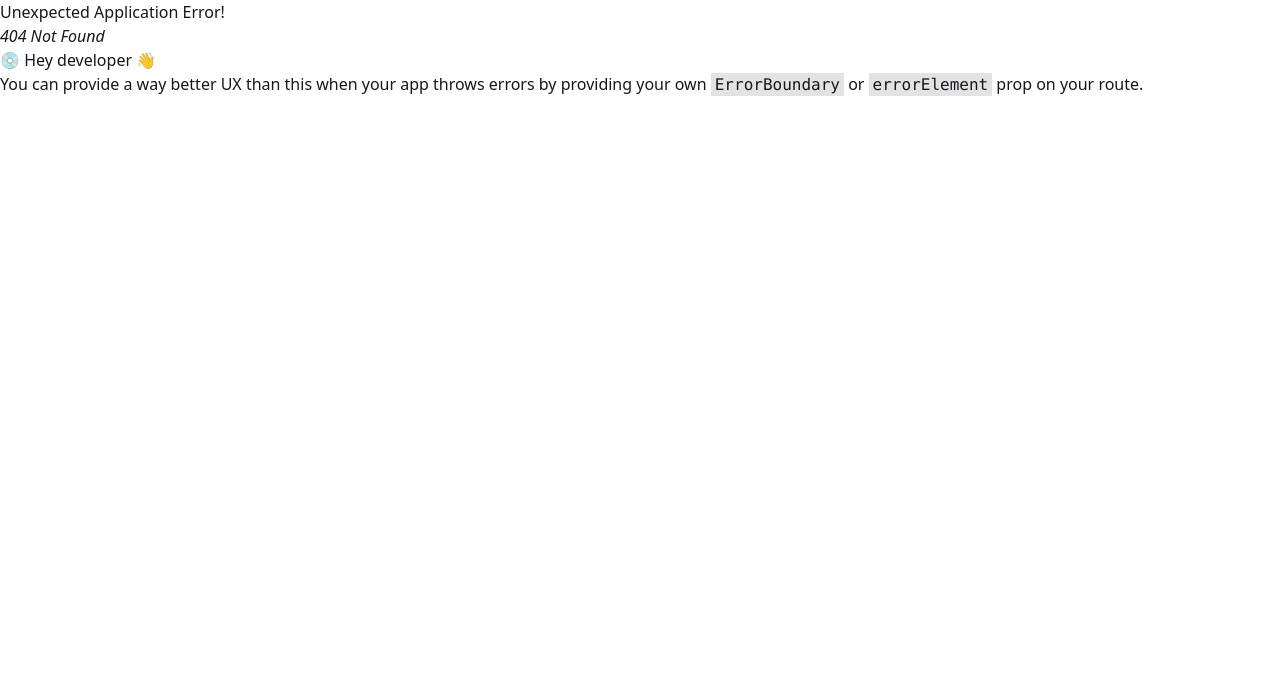
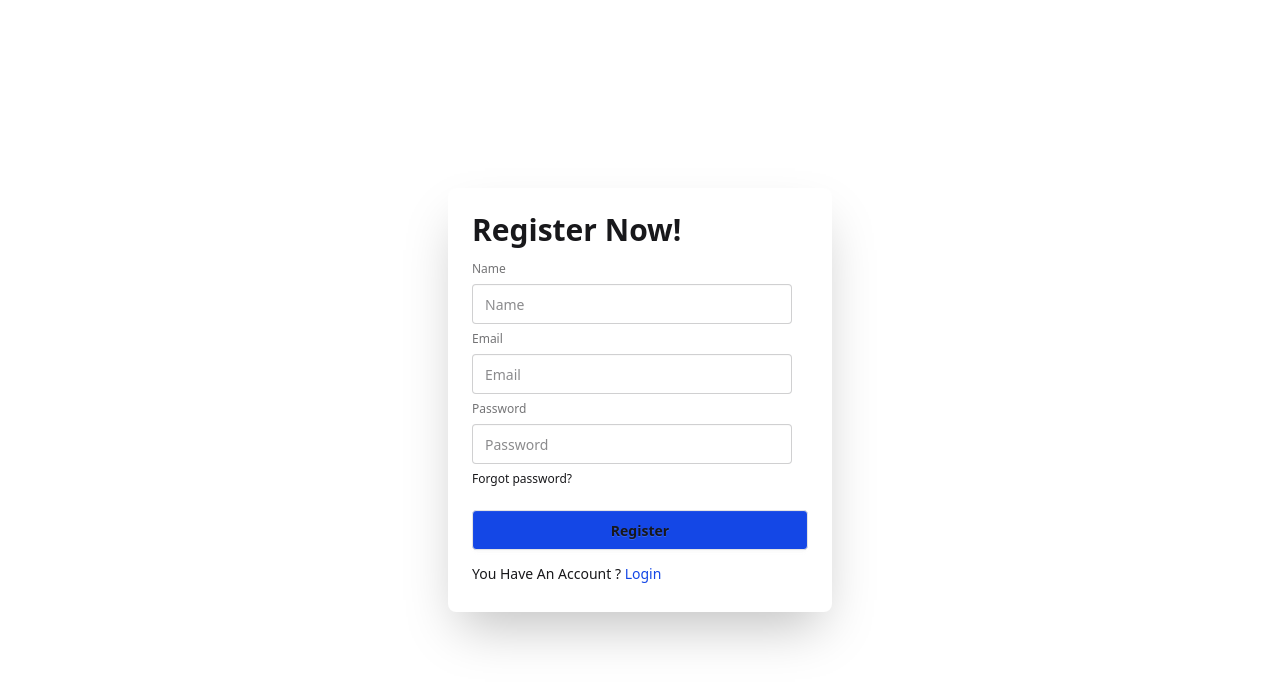
Before and after one commit to mdsaifulsaif/JobTrack-Client-9, a React (Vite) app: page /auth/register in a window 1280 px wide. Before the commit this address had no page. Shown: the top 686 px of the page. Built offline with nearby package versions, Linux system fonts and the light colour scheme.

Commit message:
{commit_message}

```diff
--- /dev/null
+++ b/src/Components/Company.jsx
@@ -0,0 +1,45 @@
+import React from "react";
+import { FaMapMarkerAlt, FaGlobe, FaIndustry } from "react-icons/fa";
+
+const Company = ({ comp }) => {
+  //   const company = {
+  //     id: "4",
+  //     name: "NextGen AI",
+  //     logo: "https://example.com/logos/nextgenai.png",
+  //     location: "Boston, MA",
+  //     website: "https://nextgenai.io",
+  //     industry: "Artificial Intelligence",
+  //   };
+
+  return (
+    <div className=" w-11/12 mx-auto bg-white shadow-lg rounded-2xl p-6 flex flex-col items-center space-y-4">
+      <img
+        src={comp.logo}
+        alt={`${comp.name} logo`}
+        className="w-24 h-24 object-contain rounded-full"
+      />
+      <h2 className="text-2xl font-bold text-gray-800">{comp.name}</h2>
+      <div className="text-gray-600 flex items-center gap-2">
+        <FaMapMarkerAlt />
+        <span>{comp.location}</span>
+      </div>
+      <div className="text-gray-600 flex items-center gap-2">
+        <FaIndustry />
+        <span>{comp.industry}</span>
+      </div>
+      {/* <div className="text-blue-600 flex items-center gap-2">
+        <FaGlobe />
+        <a
+          href={comp.website}
+          target="_blank"
+          rel="noopener noreferrer"
+          className="hover:underline"
+        >
+          Visit Website
+        </a>
+      </div> */}
+    </div>
+  );
+};
+
+export default Company;
--- a/src/Components/Job.jsx
+++ b/src/Components/Job.jsx
@@ -10,16 +10,15 @@ import {
 import { FiX } from "react-icons/fi";
 import { HiSpeakerphone } from "react-icons/hi";
 
-const Job = ({ jobdata }) => {
-  console.log(jobdata);
+const Job = ({ jobdata, weblink }) => {
   const [modalData, setModalData] = useState(null);
   const handleModal = (modaldata) => {
     setModalData(modaldata);
   };
   return (
     <>
-      <div className="w-9/12 mx-auto p-4">
-        <div className="bg-white  border border-blue-500  rounded-md flex flex-col md:flex-row justify-between items-center p-4 relative overflow-hidden transition duration-300 hover:border-blue-500 hover:shadow-lg group">
+      <div className="md:w-9/12 mx-auto p-4">
+        <div className="bg-white  border border-blue-500  rounded-md flex flex-col md:flex-row justify-between  items-center p-4 relative overflow-hidden transition duration-300 hover:border-blue-500 hover:shadow-lg group">
           {/* Left section */}
           <div className="flex flex-col md:flex-row  items-center gap-4">
             {/* Logo */}
@@ -32,7 +31,7 @@ const Job = ({ jobdata }) => {
             </div>
 
             {/* Job Info */}
-            <div>
+            <div className="">
               <span className="inline-block px-3 py-1 text-sm bg-green-100 text-green-600 rounded-full font-medium mb-1">
                 <FiBriefcase className="inline mr-1" />
                 {jobdata.jobType}
@@ -89,9 +88,20 @@ const Job = ({ jobdata }) => {
               ))}
             </ul>
 
+            <div className="flex flex-col gap-3">
+              <span className="flex items-center text-sm bg-gray-100 px-3 py-1 rounded-md text-gray-700">
+                <FiDollarSign className="mr-1" />
+                salary {jobdata.salary}
+              </span>
+              <span className="flex items-center text-sm bg-gray-100 px-3 py-1 rounded-md text-gray-700">
+                <FiDollarSign className="mr-1" />
+                Location {jobdata.location}
+              </span>
+            </div>
+
             <div className="flex justify-end gap-3">
               <a
-                href=""
+                href={weblink}
                 target="_blank"
                 rel="noopener noreferrer"
                 className="bg-blue-600 text-white px-4 py-2 rounded hover:bg-blue-700"
--- /dev/null
+++ b/src/Components/Jobcard.jsx
@@ -0,0 +1,26 @@
+import React from "react";
+import { useLoaderData } from "react-router";
+
+function Jobcard() {
+  const data = useLoaderData();
+  console.log(data);
+  return (
+    <div>
+      {data.map((jos) => {
+        return (
+          <div>
+            <h1>{jos.name}</h1>;
+            {jos.jobs.map((job) => (
+              <div>
+                <h1>job name is</h1>
+                <h1>{job.title}</h1>
+              </div>
+            ))}
+          </div>
+        );
+      })}
+    </div>
+  );
+}
+
+export default Jobcard;
--- a/src/Components/Jobs.jsx
+++ b/src/Components/Jobs.jsx
@@ -1,9 +1,9 @@
-import React from "react";
+import React, { useState } from "react";
 import { useLoaderData } from "react-router";
 import Job from "./Job";
 
-function Jobs() {
-  const data = useLoaderData();
+function Jobs({ filterJob }) {
+  const weblink = filterJob.map((j) => j.website);
 
   // console.log(jobsData.name);
 
@@ -21,9 +21,9 @@ function Jobs() {
       </div>
 
       <div className="grid  md:grid-cols-1 ">
-        {data.map((jobc) =>
+        {filterJob.map((jobc) =>
           jobc.jobs.map((jobdata) => (
-            <Job key={jobdata.id} jobdata={jobdata}></Job>
+            <Job key={jobdata.id} jobdata={jobdata} weblink={weblink}></Job>
           ))
         )}
       </div>
--- a/src/Components/Navbar.jsx
+++ b/src/Components/Navbar.jsx
@@ -1,15 +1,20 @@
 // Navbar.jsx
-import React from "react";
+import React, { useState } from "react";
+import { FaBarsStaggered } from "react-icons/fa6";
+import { IoClose } from "react-icons/io5";
+import { Link } from "react-router";
 
 const Navbar = () => {
-  return (
-    <nav className="w-full bg-gray-200 mb-4 shadow-md">
-      <div className="max-w-7xl mx-auto  md:px-12 flex items-center justify-between h-16">
-        {/* Logo */}
-        <div className="text-2xl font-bold text-blue-600">MyLogo</div>
+  const [clickIcon, setClickIcon] = useState(false);
+  const handleMenuIcon = () => {
+    setClickIcon(!clickIcon);
+    console.log(clickIcon);
+  };
 
+  const menuItem = (
+    <>
       {/* Desktop Menu */}
-        <div className="hidden md:flex items-center space-x-8">
+
       <a href="#" className="text-gray-700 hover:text-blue-600 transition">
         Home
       </a>
@@ -22,28 +27,36 @@ const Navbar = () => {
       <a href="#" className="text-gray-700 hover:text-blue-600 transition">
         Contact
       </a>
-          <button className="ml-4 px-5 py-2 bg-blue-600 text-white rounded-xl hover:bg-blue-700 transition">
+      <Link
+        to="/auth/login"
+        className=" px-5 py-2 bg-blue-600 text-white rounded-xl hover:bg-blue-700 transition"
+      >
         Login
-          </button>
+      </Link>
+    </>
+  );
+
+  return (
+    <nav className="w-full bg-gray-200 mb-4 shadow-md relative">
+      <div className="max-w-7xl mx-auto  md:px-12 flex items-center justify-between h-16">
+        {/* Logo */}
+        <div className="text-2xl font-bold text-blue-600">MyLogo</div>
+
+        {/* Desktop Menu */}
+        <div className="hidden md:flex items-center space-x-8">{menuItem}</div>
+        {/* mobile Menu */}
+        <div
+          className={`w-full absolute ${
+            clickIcon ? "top-15" : "-top-100"
+          }   items-center left-0 md:hidden flex flex-col py-5  gap-3 bg-gray-200 transition-all`}
+        >
+          {menuItem}
         </div>
 
         {/* Mobile Hamburger Icon (Optional for mobile toggle) */}
         <div className="md:hidden">
-          <button>
-            <svg
-              className="w-6 h-6 text-gray-700"
-              fill="none"
-              stroke="currentColor"
-              viewBox="0 0 24 24"
-              xmlns="http://www.w3.org/2000/svg"
-            >
-              <path
-                strokeLinecap="round"
-                strokeLinejoin="round"
-                strokeWidth={2}
-                d="M4 6h16M4 12h16M4 18h16"
-              />
-            </svg>
+          <button onClick={handleMenuIcon}>
+            {clickIcon ? <IoClose size={30} /> : <FaBarsStaggered size={30} />}
           </button>
         </div>
       </div>
--- /dev/null
+++ b/src/Pages/CompanyDetailsPage.jsx
@@ -0,0 +1,25 @@
+import React, { useState } from "react";
+import { useLoaderData, useParams } from "react-router";
+import Company from "../Components/Company";
+import Job from "../Components/Job";
+import Jobs from "../Components/Jobs";
+
+function CompanyDetailsPage() {
+  const data = useLoaderData();
+  const { id } = useParams();
+  const filterJob = data.filter((job) => job.id == id);
+
+  return (
+    <div>
+      <div>
+        {filterJob.map((comp) => (
+          <Company key={comp.id} comp={comp}></Company>
+        ))}
+      </div>
+
+      <Jobs filterJob={filterJob}></Jobs>
+    </div>
+  );
+}
+
+export default CompanyDetailsPage;
--- a/src/Pages/Home.jsx
+++ b/src/Pages/Home.jsx
@@ -6,6 +6,7 @@ import HiringBanner from "../Components/HiringBanner";
 import CompaniesSection from "../Components/CompaniesSection";
 import { useLoaderData } from "react-router";
 import Jobs from "../Components/Jobs";
+import Jobcard from "../Components/Jobcard";
 
 function Home() {
   const companies = useLoaderData();
@@ -18,7 +19,6 @@ function Home() {
       <main>
         <HiringBanner></HiringBanner>
         <CompaniesSection companies={companies}></CompaniesSection>
-        <Jobs></Jobs>
       </main>
       <footer>
         <Footer></Footer>
--- /dev/null
+++ b/src/Pages/Login.jsx
@@ -0,0 +1,50 @@
+import React, { use } from "react";
+import { Link, Navigate, useLocation, useNavigate } from "react-router";
+
+function Login() {
+  const handleLogin = (e) => {
+    e.preventDefualt();
+  };
+
+  return (
+    <div className="flex items-center justify-center h-screen">
+      <div className="card bg-base-100 w-full max-w-sm shrink-0 shadow-2xl">
+        <div className="card-body">
+          <h1 className="text-3xl font-bold">Login now!</h1>
+          <form onSubmit={handleLogin} className="fieldset">
+            <label className="label">Email</label>
+            <input
+              type="email"
+              name="email"
+              className="input"
+              placeholder="Email"
+            />
+            <label className="label">Password</label>
+            <input
+              type="password"
+              name="password"
+              className="input"
+              placeholder="Password"
+            />
+            <div>
+              <a className="link link-hover">Forgot password?</a>
+            </div>
+
+            <button type="submit" className="btn bg-blue-700 text-white mt-4">
+              Login
+            </button>
+
+            <p className="text-sm mt-2">
+              Dont’t Have An Account ?{" "}
+              <Link className="text-blue-700" to="/auth/register">
+                Register
+              </Link>
+            </p>
+          </form>
+        </div>
+      </div>
+    </div>
+  );
+}
+
+export default Login;
--- /dev/null
+++ b/src/Pages/Register.jsx
@@ -0,0 +1,62 @@
+import React, { use } from "react";
+import { Link } from "react-router";
+
+function Register() {
+  const handleRegister = (e) => {
+    e.preventDefault();
+    console.log("click");
+  };
+
+  return (
+    <div className="">
+      <div className="flex  items-center justify-center h-screen">
+        <div className="card bg-base-100 w-full max-w-sm shrink-0 shadow-2xl">
+          <div className="card-body">
+            <h1 className="text-3xl font-bold">Register Now!</h1>
+            <form onSubmit={handleRegister} className="fieldset">
+              {/* name  */}
+              <label className="label">Name</label>
+              <input
+                name="name"
+                type="text"
+                className="input"
+                placeholder="Name"
+              />
+              {/* email  */}
+              <label className="label">Email</label>
+              <input
+                name="email"
+                type="email"
+                className="input"
+                placeholder="Email"
+              />
+              {/* password  */}
+              <label className="label">Password</label>
+              <input
+                name="password"
+                type="password"
+                className="input"
+                placeholder="Password"
+              />
+              <div>
+                <a className="link link-hover">Forgot password?</a>
+              </div>
+              <button type="submit" className="btn bg-blue-700 mt-4">
+                Register
+              </button>
+
+              <p className="text-sm mt-2">
+                You Have An Account ?{" "}
+                <Link className="text-blue-700" to="/auth/Login">
+                  Login
+                </Link>
+              </p>
+            </form>
+          </div>
+        </div>
+      </div>
+    </div>
+  );
+}
+
+export default Register;
--- a/src/Router/Router.jsx
+++ b/src/Router/Router.jsx
@@ -1,6 +1,9 @@
 import { createBrowserRouter } from "react-router";
 
 import Home from "../Pages/Home";
+import Register from "../Pages/Register";
+import Login from "../Pages/Login";
+import CompanyDetailsPage from "../Pages/CompanyDetailsPage";
 
 export const router = createBrowserRouter([
   {
@@ -8,4 +11,17 @@ export const router = createBrowserRouter([
     loader: () => fetch("/jobs.json"),
     Component: Home,
   },
+  {
+    path: "auth/register",
+    Component: Register,
+  },
+  {
+    path: "auth/login",
+    Component: Login,
+  },
+  {
+    path: "company/:id",
+    loader: () => fetch("/jobs.json"),
+    Component: CompanyDetailsPage,
+  },
 ]);
```
Also changed, not shown: src/Components/CompanyDetailsPage.jsx (deleted). Lines whose indentation alone changed are shown as unchanged.
